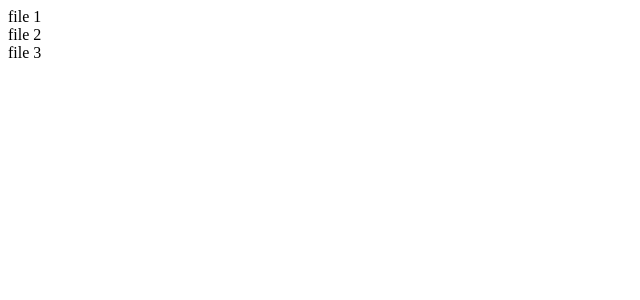
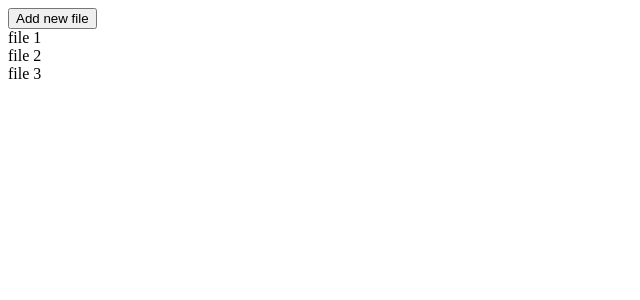
Before and after one commit to mhmh4/explorer-component, a React (Vite) app: page / in a window 1280 px wide. Shown: the top 300 px of the page, without its empty margins (0-640 px from the left). Built offline with nearby package versions, Linux system fonts and the light colour scheme.

Commit message:
Add button to create new files

```diff
--- a/src/App.jsx
+++ b/src/App.jsx
@@ -9,6 +9,18 @@ export default function App() {
 
   return (
     <>
+      <button
+        onClick={() => {
+          setFiles((currentFiles) => {
+            return [
+              ...currentFiles,
+              "file " + crypto.randomUUID().substring(0, 8),
+            ];
+          });
+        }}
+      >
+        Add new file
+      </button>
       {files.map((file, index) => {
         return <div key={index}>{file}</div>;
       })}
```
